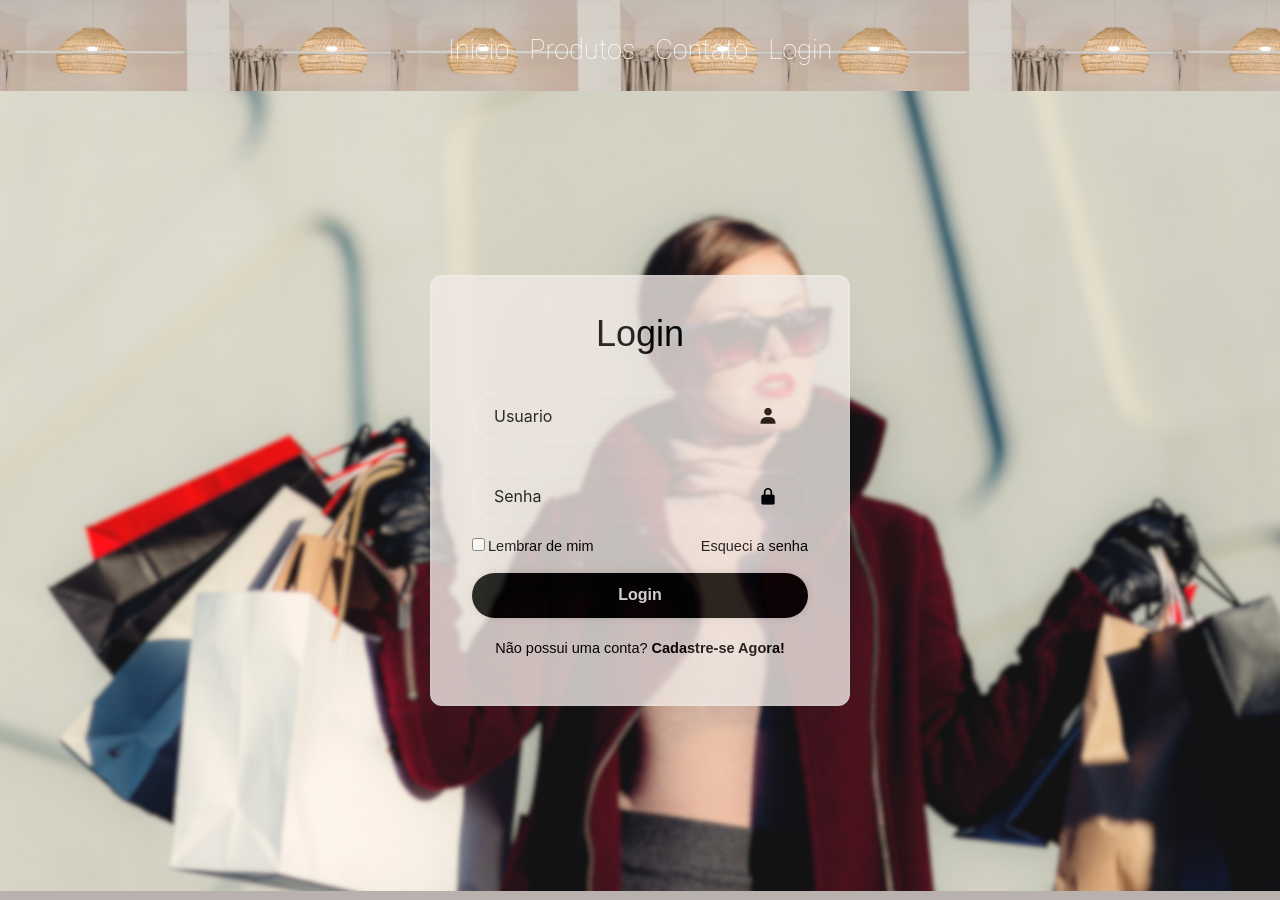
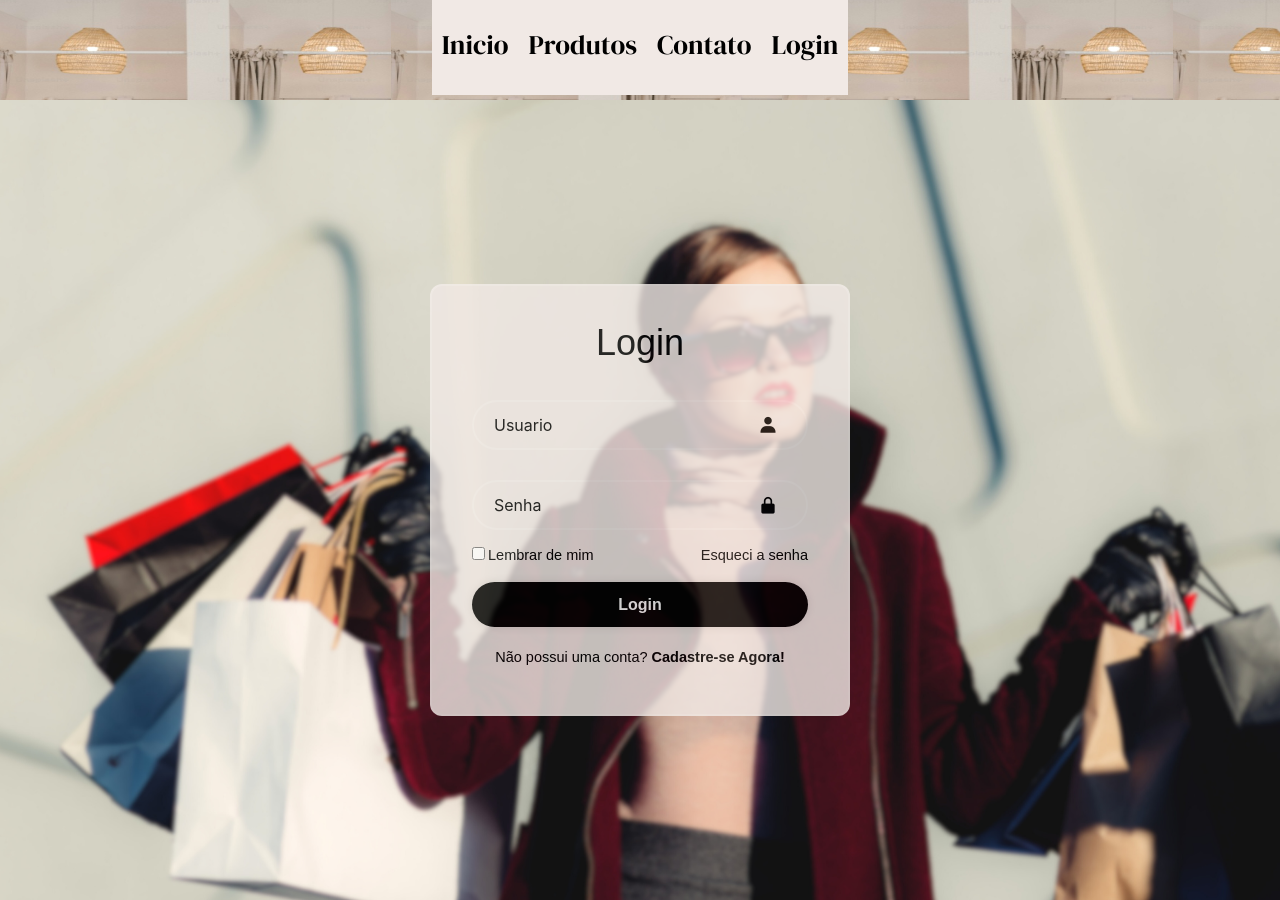
Before and after one commit to Thuyzin/LojadeRoupas, a plain HTML site: page login.html in a window 1280 px wide. Shown: the top 900 px of the page. Drawn offline with nearby package versions, Linux system fonts and the light colour scheme.

Commit message:
att 23/09

```diff
--- a/login.css
+++ b/login.css
@@ -1,3 +1,9 @@
+:root{
+  --cor-fundo-site: #F1E9E5;
+  --cor-botao: #BA7954;
+  --cor-letras: black;
+}
+
 *{
     margin: 0;
     padding: 0;
@@ -14,6 +20,13 @@
     background-position: center;
 
   }
+
+  .head ul {
+    display: flex;
+    align-items: center;
+    padding: 0px;
+    background: var(--cor-fundo-site) ;
+}
   .wrapper{
     width: 420px;
     background: #F1E9E5;
@@ -104,3 +117,21 @@
   .register-link p a:hover{
     text-decoration: underline;
   }
+
+  .navegacao {
+    text-align: center;
+    height: 60px;
+    background-color: var(--cor-fundo-site);
+    display: flex;
+    margin-bottom: 25px;
+    margin-top: 15px;
+    justify-content: center;
+    align-items: center;
+    border-radius: 10px;
+    cursor: pointer;
+    transition: all 0.5s;
+    font-size: 15px;
+    margin-left: auto;
+    margin-right: auto;
+
+}
--- a/login.html
+++ b/login.html
@@ -30,12 +30,14 @@
 
     <header class="master">
         <nav class="head">
-            <ul>
-                <li><a href="index.html">Inicio</a></li>
-                <li><a href="#">Produtos</a></li>
-                <li><a href="#">Contato</a></li>
-                <li><a href="#">Login</a></li>
-            </ul>
+            <div class="navegacao">
+                <ul>
+                    <li><a href="index.html">Inicio</a></li>
+                    <li><a href="#">Produtos</a></li>
+                    <li><a href="#">Contato</a></li>
+                    <li><a href="login.html">Login</a></li>
+                </ul>
+            </div>
         </nav>
     </header>
 
```
